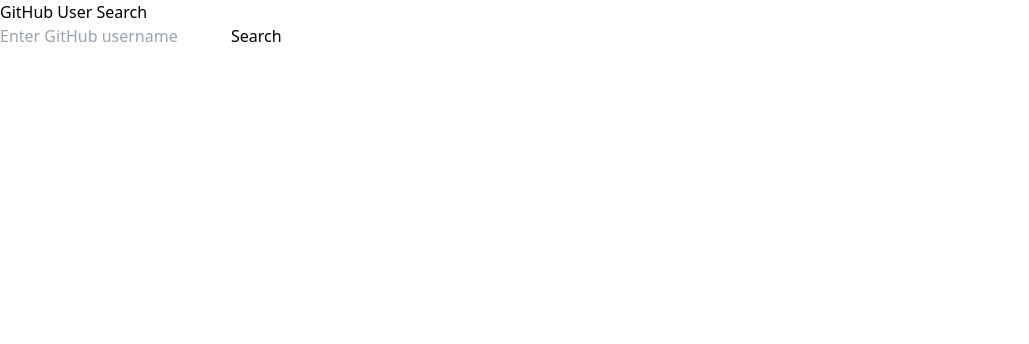
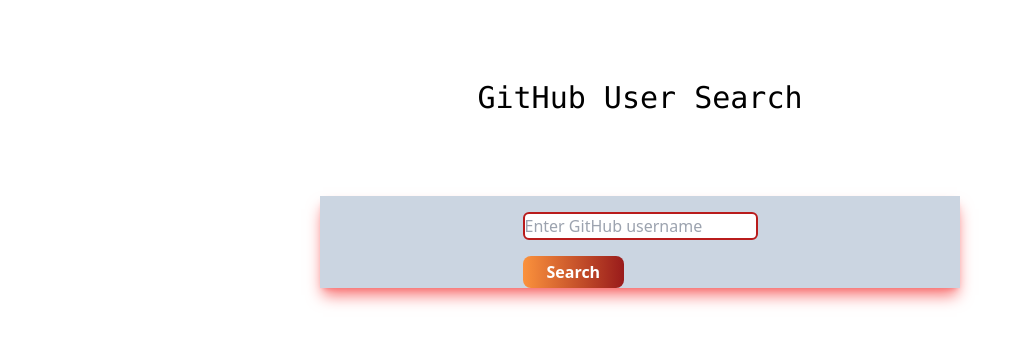
Before and after one commit to Joshuakibwage/alx-fe-reactjs, a React (Vite) app in the folder github-user-search/: page / in a window 1280 px wide. Shown: the top 344 px of the page, without its empty margins (0-1029 px from the left). Built offline with nearby package versions, Linux system fonts and the light colour scheme.

Commit message:
Add githubuser.js file to handle api requests

```diff
--- a/github-user-search/src/App.jsx
+++ b/github-user-search/src/App.jsx
@@ -4,7 +4,7 @@
 const App = () => {
   return (
     <div>
-      <h1>GitHub User Search</h1>
+      <h1 className='text-3xl font-mono text-center py-20'>GitHub User Search</h1>
       <Search />
     </div>
   );
--- a/github-user-search/src/components/Search.jsx
+++ b/github-user-search/src/components/Search.jsx
@@ -15,21 +15,28 @@
       const response = await axios.get(`https://api.github.com/users/${username}`);
       setUserData(response.data);
     } catch (err) {
-      setError("Looks like we can’t find the user");
+      setError(["Looks like we can’t find the user"]);
     }
     setLoading(false);
   };
 
   return (
-    <div>
+    <div className='w-1/2 h-full  mx-auto shadow-lg shadow-red-400 shadow-opacity-5 flex justify-center items-center flex-col
+    bg-slate-300
+    '>
       <form onSubmit={handleSearch}>
         <input
           type="text"
           value={username}
           onChange={(e) => setUsername(e.target.value)}
           placeholder="Enter GitHub username"
+          className='my-4 rounded-md border-red-700 border-2'
+
         />
-        <button type="submit">Search</button>
+        <br />
+        <button
+        className='bg-gradient-to-r from-orange-400 to-red-800 px-6 py-1 rounded-lg text-white font-bold'
+        type="submit">Search</button>
       </form>
       {loading && <p>Loading...</p>}
       {error && <p>{error}</p>}
```
